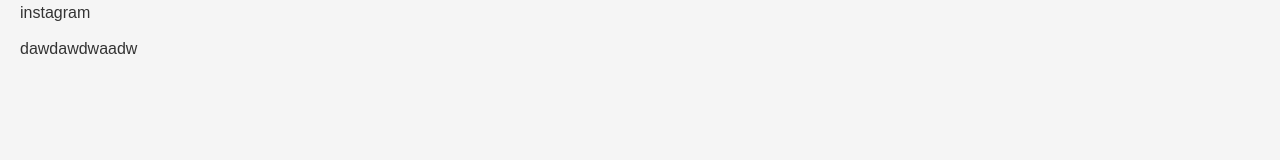
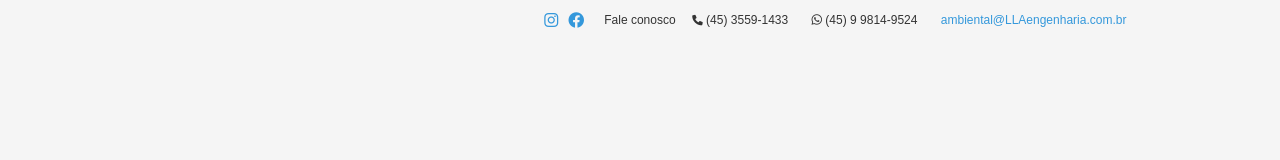
Before and after one commit to pizzani/lla_webpage, a plain HTML site: page index.html in a window 1280 px wide. Drawn offline with Linux system fonts and the light colour scheme.

Commit message:
Contact-top-bar versão 1 finalizado
Criado acesso ao instagram, facebook, telefones e e-mail. Além de JS para inclusão de componente.

```diff
--- a/components/contact-top-bar.html
+++ b/components/contact-top-bar.html
@@ -1,8 +1,28 @@
 <div class="contact-top-bar">
-    <div class="icon">
+    <div class="socials">
         <ul>
-            <li>instagram</li>
-            <li><p>dawdawdwaadw</p></li>
+            <li><a href="https://www.instagram.com/lla.engenharia/" target="_blank"><i class="fa-brands fa-instagram"></i></a></li>
+            <li><a href="https://www.facebook.com/llaengenhariaeassessoria" target="_blank"><i class="fa-brands fa-facebook"></i></a></li>
+        </ul>
+    </div>
+
+
+
+    <div class="text">
+
+        <ul>
+            <li>Fale conosco &nbsp</li>
+            <li>
+                <i class="fa-solid fa-phone fa-sm"></i> &nbsp<em>(45) 3559-1433</em>
+            </li>
+            <li>&nbsp</li>
+            <li>
+                <i class="fa-brands fa-whatsapp"></i> &nbsp<em>(45) 9 9814-9524</em>
+            </li>
+            <li>&nbsp</li>
+            <li>
+                <em><a href="mailto:ambiental@llaengenharia.com.br">ambiental@LLAengenharia.com.br</a></em>
+            </li>
         </ul>
     </div>
 </div>
--- /dev/null
+++ b/css/contact-top-bar.css
@@ -0,0 +1,44 @@
+@media (max-width: 850px) {
+    .contact-top-bar {
+      display: none !important;
+    }
+  }
+
+.contact-top-bar {
+    display: flex;
+    margin-top: 0.6%;
+    margin-bottom: 0.6%;
+    padding-right: 12%;
+    justify-content: flex-end;
+    align-items: center;
+}
+
+.contact-top-bar .socials {
+    align-items: center;
+
+}
+
+.contact-top-bar ul{
+    display: flex;
+    gap: 10px;
+}
+
+.contact-top-bar .text li{
+    display: flex;
+    align-items: center;
+    font-weight: lighter;
+    font-size: 12px;
+}
+
+.contact-top-bar .text em {
+    font-size: 12px;
+    font-weight: lighter;
+}
+
+.contact-top-bar .vertical-line {
+    width: 1px;
+    height: 20px;
+    background-color: gray;
+    margin-left: 1%;
+    margin-right: 1%;
+}
--- a/css/style.css
+++ b/css/style.css
@@ -4,3 +4,4 @@
 @import url("./html-tags.css");
 
 /* Componentes específicos */
+@import url("./contact-top-bar.css");
--- a/index.html
+++ b/index.html
@@ -4,6 +4,7 @@
     <meta charset="UTF-8">
     <meta name="viewport" content="width=device-width, initial-scale=1.0">
     <link rel="stylesheet" href="./css/style.css">
+    <link rel="stylesheet" href="https://cdnjs.cloudflare.com/ajax/libs/font-awesome/6.0.0-beta3/css/all.min.css">
     <title>LLA - Engenharia e Assessoria</title>
 </head>
 <body>
```
